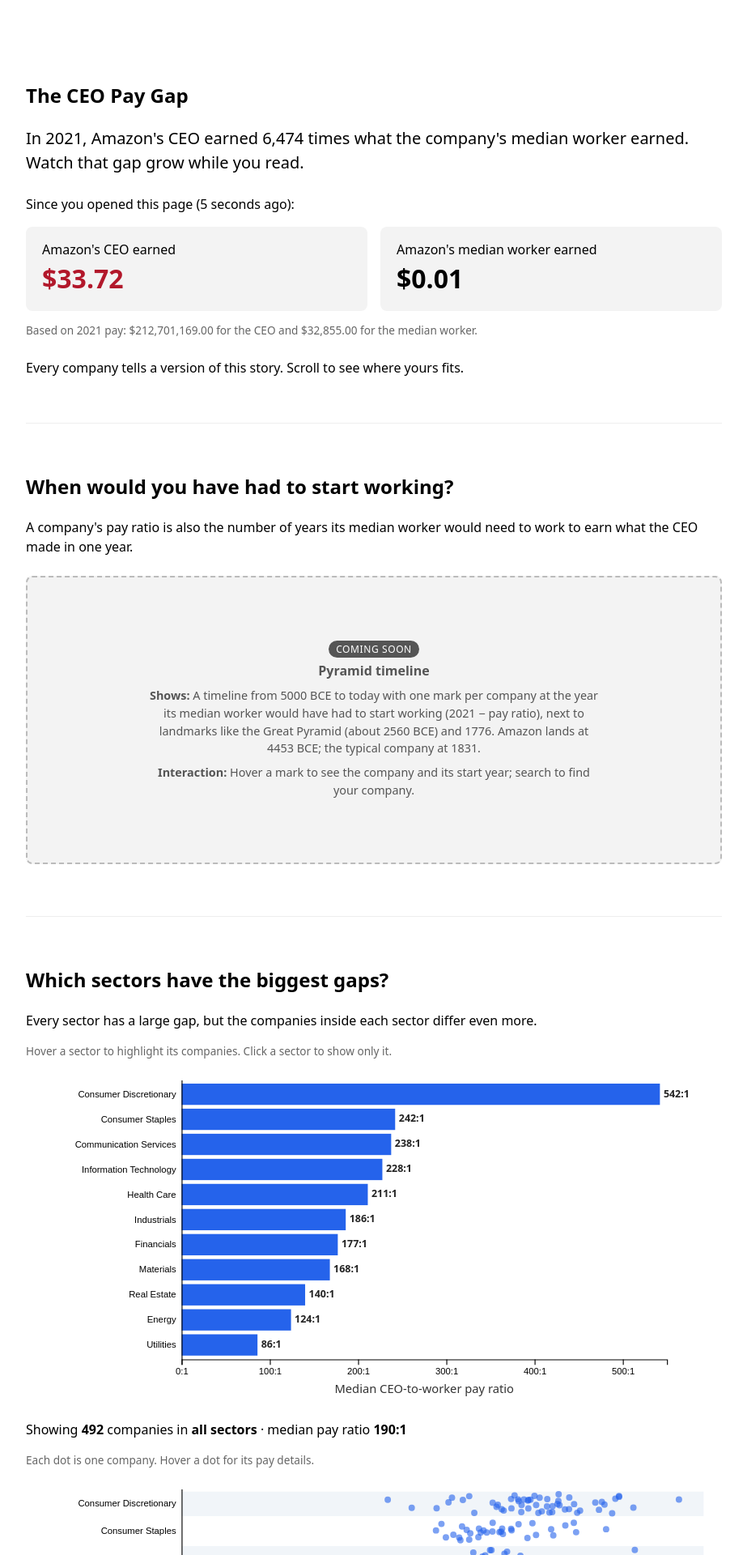
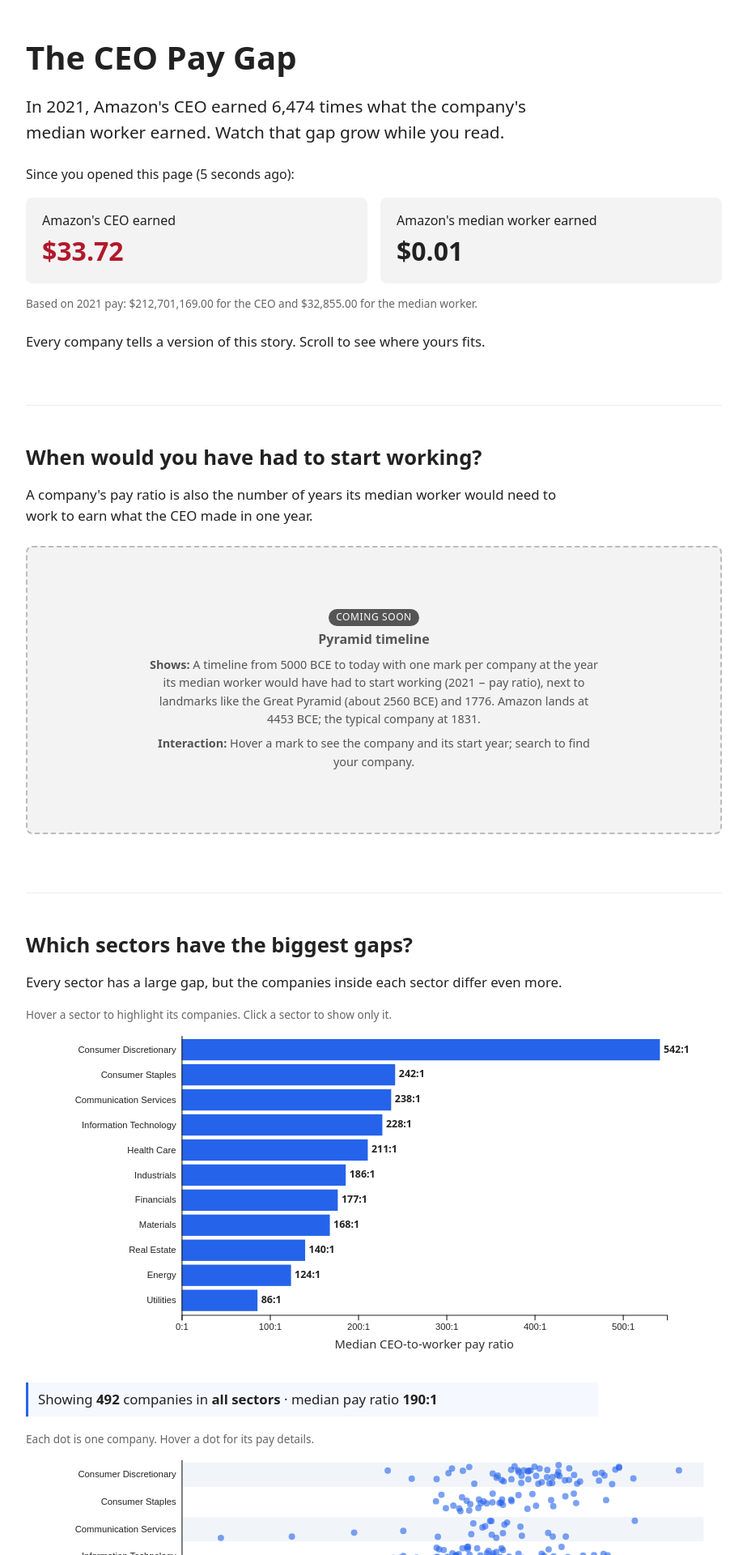
Before and after one commit to aisharashidahmed/CS1710-Final_Project, a SvelteKit app: page / in a window 1280 px wide. Shown: the top 1920 px of the page at 81% size, without its empty margins (178-1101 px from the left). Built offline with nearby package versions, Linux system fonts and the light colour scheme.

Commit message:
Basic styling and README update

```diff
--- a/src/routes/+layout.svelte
+++ b/src/routes/+layout.svelte
@@ -9,3 +9,43 @@
 </svelte:head>
 
 {@render children()}
+
+<style>
+	/* Site-wide basics. Colors: red = CEO, blue = companies/workers. */
+	:global(body) {
+		margin: 0;
+		background: #fff;
+		color: #222;
+		font-family: system-ui, -apple-system, 'Segoe UI', sans-serif;
+	}
+
+	:global(h1) {
+		margin: 0 0 0.5rem;
+		font-size: 2.5rem;
+		line-height: 1.15;
+	}
+
+	:global(h2) {
+		margin: 0 0 0.5rem;
+		font-size: 1.6rem;
+		line-height: 1.25;
+	}
+
+	:global(button) {
+		padding: 0.2rem 0.7rem;
+		border: 1px solid #bbb;
+		border-radius: 999px;
+		background: #fff;
+		font: inherit;
+		font-size: 0.85rem;
+		cursor: pointer;
+	}
+
+	:global(button:hover) {
+		background: #f3f3f3;
+	}
+
+	:global(svg text) {
+		font-family: inherit;
+	}
+</style>
--- a/src/routes/+page.svelte
+++ b/src/routes/+page.svelte
@@ -201,13 +201,21 @@
 		max-width: 860px;
 		margin: 0 auto;
 		padding: 2rem 1rem 4rem;
-		font-family: system-ui, sans-serif;
-		line-height: 1.5;
+		line-height: 1.55;
 	}
 
 	section {
-		padding: 2.5rem 0;
+		padding: 3rem 0;
 		border-bottom: 1px solid #eee;
+	}
+
+	#hook {
+		padding-top: 1rem;
+	}
+
+	section > p {
+		max-width: 680px;
+		font-size: 1.05rem;
 	}
 
 	footer {
@@ -217,15 +225,23 @@
 	}
 
 	.hint {
+		margin: 1rem 0 0.25rem;
 		font-size: 0.85rem;
 		color: #666;
 	}
 
 	.showing {
-		margin-top: 1.5rem;
+		margin-top: 2rem;
+		padding: 0.5rem 0.75rem;
+		border-left: 3px solid #2563eb;
+		background: #f5f8ff;
 	}
 
 	.lede {
-		font-size: 1.25rem;
+		font-size: 1.3rem;
+	}
+
+	ol li {
+		margin-bottom: 0.4rem;
 	}
 </style>
```
Also changed, not shown: 1 other file (tests, documents, lock files or other folders).
